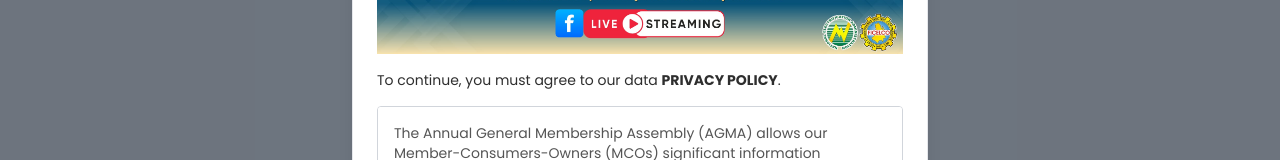
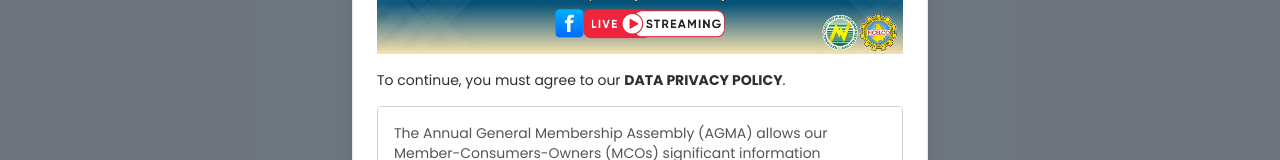
Before and after one commit to Fromundus/ficelcoagma, a React (Vite) app: page /online in a window 1280 px wide. Shown: the part 369-529 px from the top of the page. Built offline with nearby package versions, Linux system fonts and the light colour scheme; no server answers.

Commit message:
onsite reg update

```diff
--- a/src/components/AccountRegistration.tsx
+++ b/src/components/AccountRegistration.tsx
@@ -184,7 +184,7 @@ const AccountRegistration = ({ role }: { role?: string }) => {
                 });
             } else if (res.status === 201){
                 if(role){
-                    pushToast("Registration Method Updated.");
+                    pushToast(registrationMethod === "onsite" ? "Registration Method Updated." : "This member is already registered.");
                     setData({
                         account_number: "",
                         book: "",
@@ -324,7 +324,7 @@ const AccountRegistration = ({ role }: { role?: string }) => {
                     <div className='w-full flex justify-center'>
                         <Logo className='w-full' />
                     </div>
-                    <p>To continue, you must agree to our data <strong>PRIVACY POLICY</strong>.</p>
+                    <p>To continue, you must agree to our <strong>DATA PRIVACY POLICY</strong>.</p>
                     <div className="w-full h-20 overflow-auto p-4 bg-white border border-gray-300 rounded text-sm text-graphite space-y-4">
                         <p>The Annual General Membership Assembly (AGMA) allows our Member-Consumers-Owners (MCOs) significant information regarding the Institutional and Technical highlights of the Cooperative for the calendar year 2025. By registering, you are assured of a slot in the <strong>RAFFLE DRAW</strong> and cound win exciting prizes.</p>
 
```
